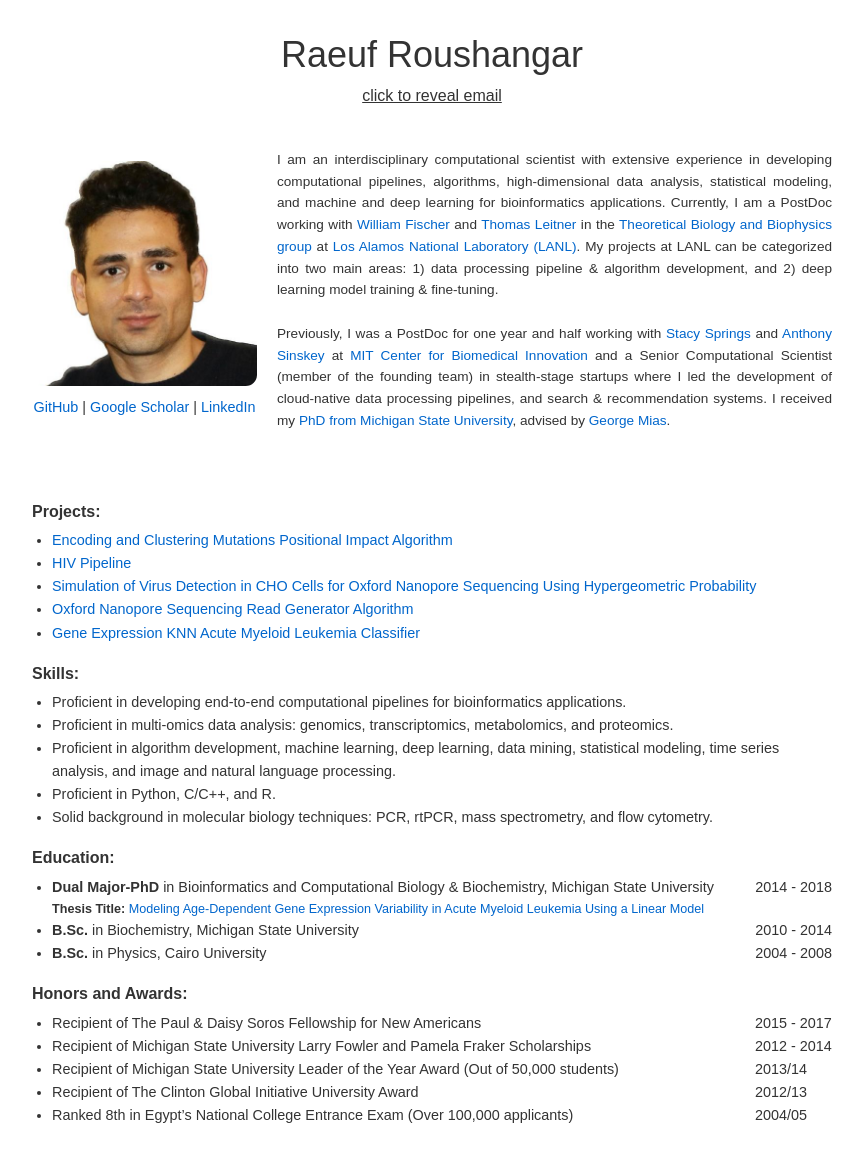
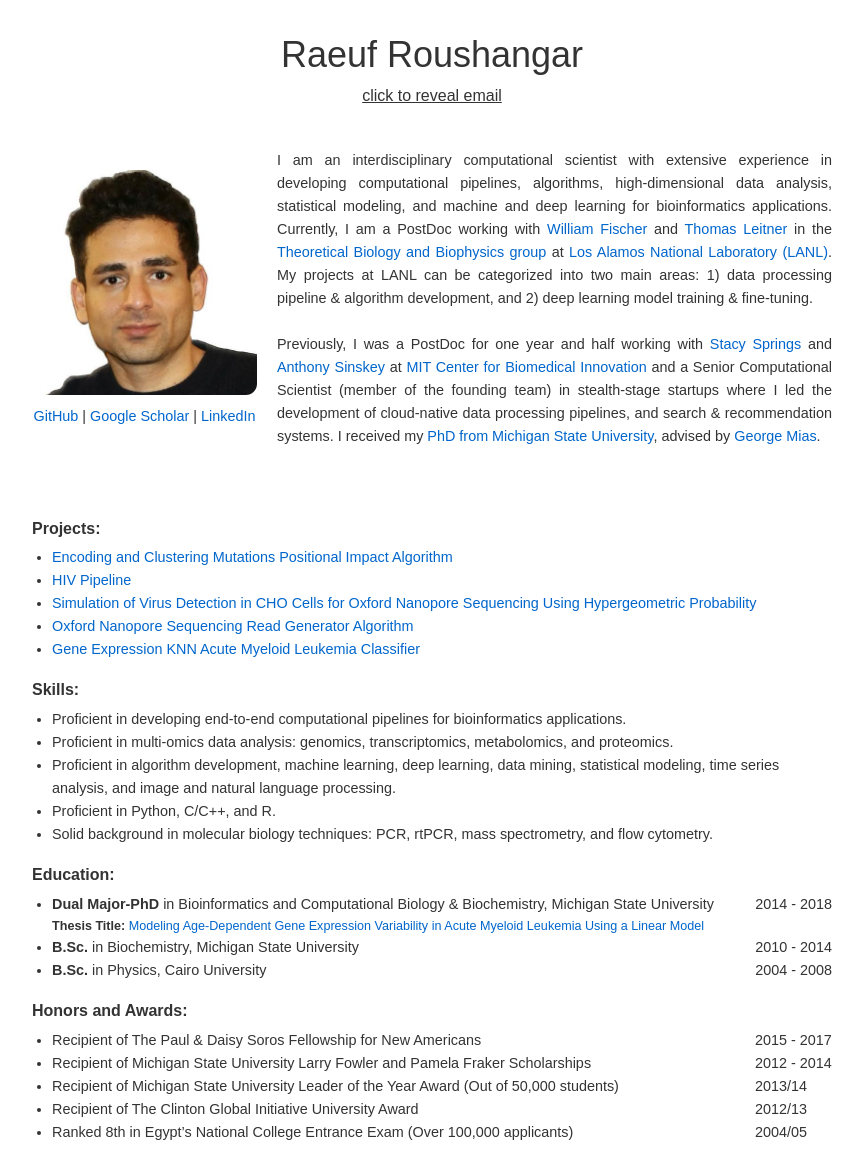
Before and after one commit to raeufroushangar/raeufroushangar.com, a Jekyll site: the page built from index.html, in a window 1280 px wide. Shown: the whole page, without its empty margins (208-1071 px from the left). Built offline with Jekyll 4.4.1, drawn with Linux system fonts in a browser that asks for light colours.

Commit message:
Updated index.html

```diff
--- a/index.html
+++ b/index.html
@@ -22,7 +22,7 @@ title: Home
     </div>
   </div>
 
-  <div style="max-width: 600px; font-size: 0.85em; text-align: justify;">
+  <div style="max-width: 600px; font-size: 0.9em; text-align: justify;">
     I am an interdisciplinary computational scientist with extensive experience in developing computational pipelines, algorithms, high-dimensional data analysis, statistical modeling, and machine and deep learning for bioinformatics applications. Currently, I am a PostDoc working with <a href="https://lanlexperts.elsevierpure.com/en/persons/william-mclean-fischer" target="_blank">William Fischer</a> and <a href="https://public.lanl.gov/tkl/" target="_blank">Thomas Leitner</a> in the <a href="https://www.lanl.gov/org/ddste/aldsc/theoretical/theoretical-biology-biophysics/index.php" target="_blank">Theoretical Biology and Biophysics group</a> at <a href="https://www.lanl.gov" target="_blank">Los Alamos National Laboratory (LANL)</a>. My projects at LANL can be categorized into two main areas: 1) data processing pipeline & algorithm development, and 2) deep learning model training & fine-tuning.
     <br><br>
     Previously, I was a PostDoc for one year and half working with <a href="https://cbi.mit.edu/biographies/" target="_blank">Stacy Springs</a> and <a href="https://biology.mit.edu/profile/anthony-j-sinskey/" target="_blank">Anthony Sinskey</a> at <a href="https://cbi.mit.edu" target="_blank">MIT Center for Biomedical Innovation</a> and a Senior Computational Scientist (member of the founding team) in stealth-stage startups where I led the development of cloud-native data processing pipelines, and search & recommendation systems. I received my <a href="https://d.lib.msu.edu/etd/19662" target="_blank">PhD from Michigan State University</a>, advised by <a href="https://georgemias.org" target="_blank">George Mias</a>.
```
